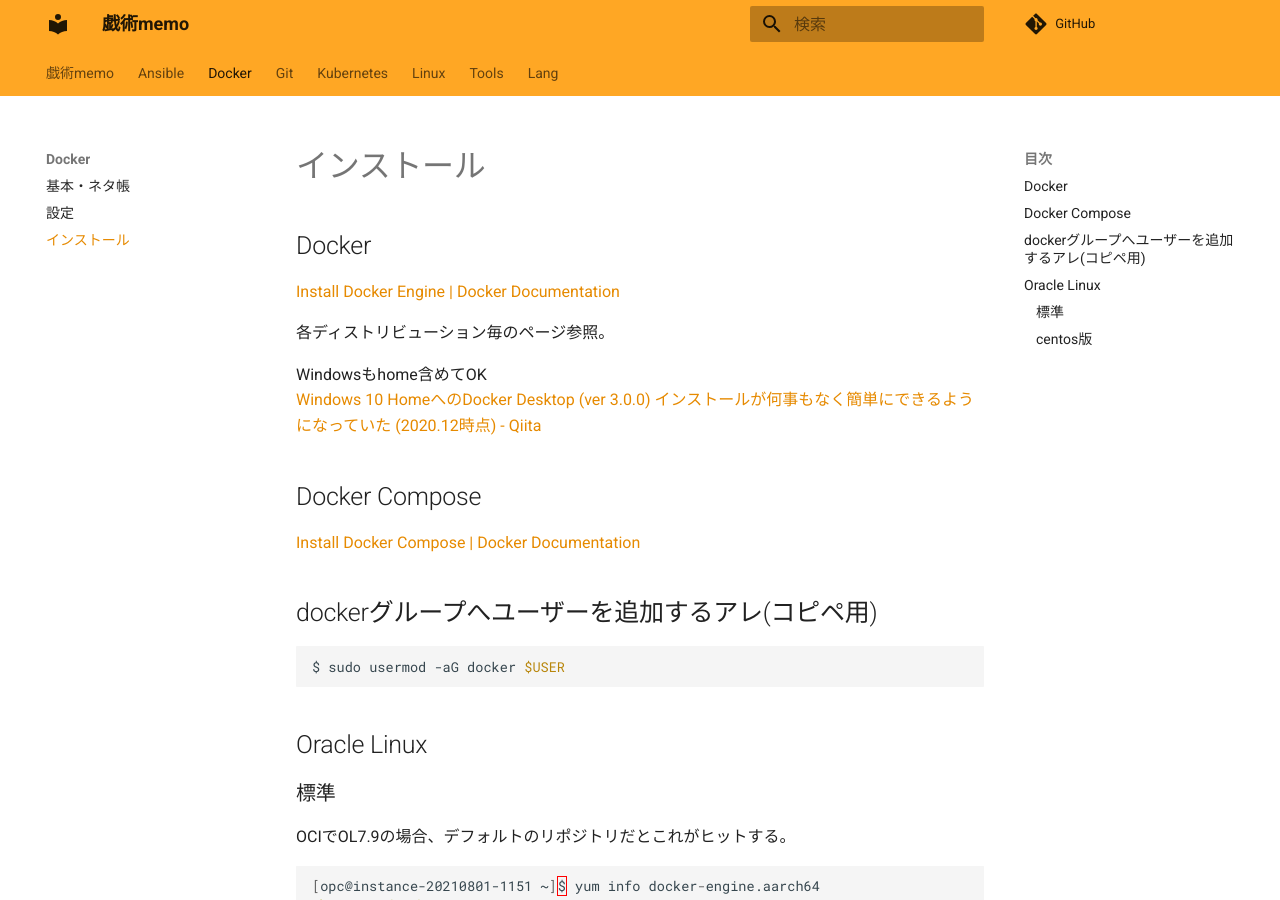
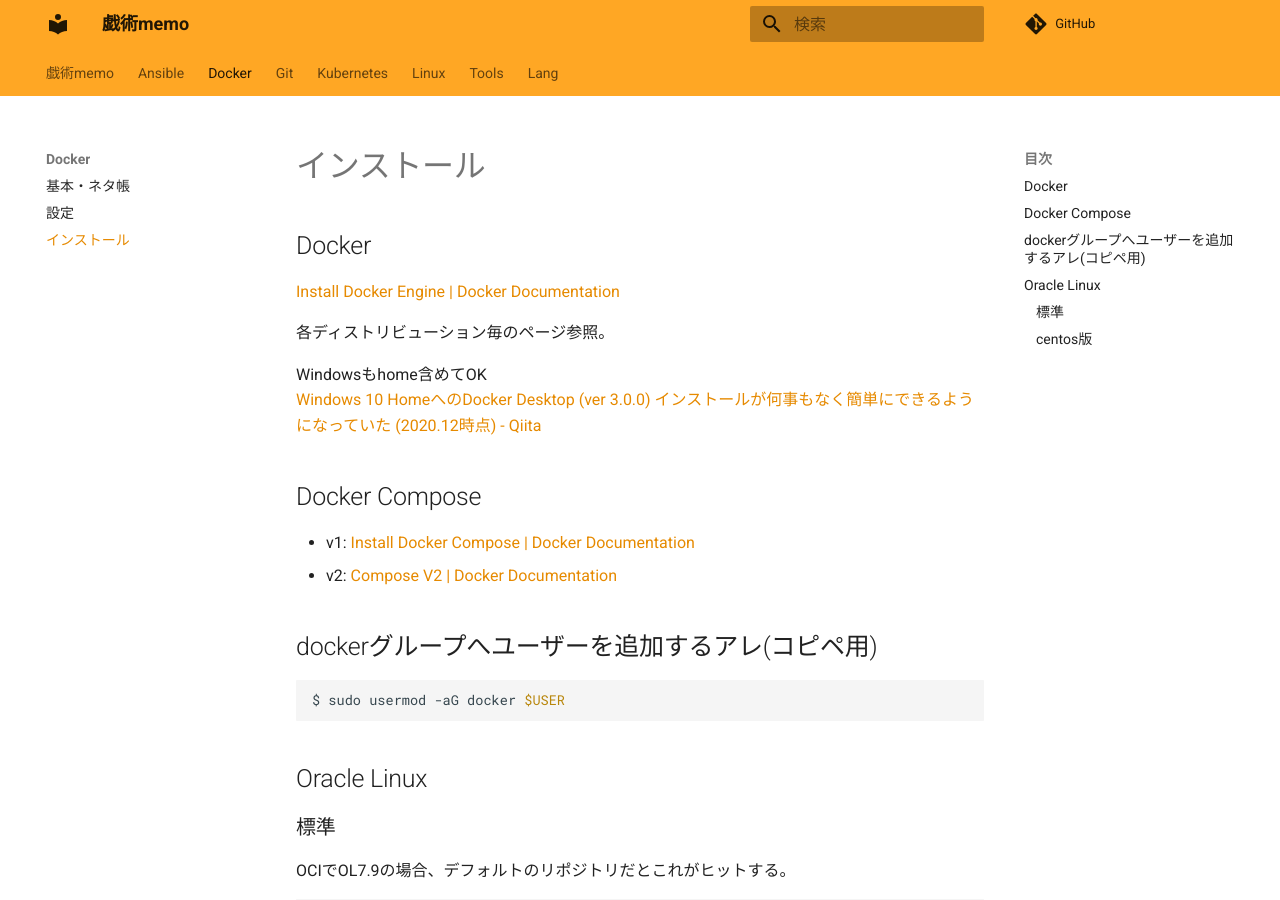
Before and after one commit to zaki-lknr/docs, an MkDocs documentation site: the page built from docs/Docker/install.md, in a window 1280 px wide and 900 px high. Built offline with MkDocs 1.6.1 and Material for MkDocs 9.7.7, drawn with Linux system fonts in a browser that asks for light colours; comment, search, counter and statistics services are not loaded.

Commit message:
add: docker/install: compose v2のインストールへのリンク

```diff
--- a/docs/Docker/install.md
+++ b/docs/Docker/install.md
@@ -11,7 +11,8 @@ Windowsもhome含めてOK
 
 ## Docker Compose
 
-[Install Docker Compose | Docker Documentation](https://docs.docker.com/compose/install/)
+- v1: [Install Docker Compose | Docker Documentation](https://docs.docker.com/compose/install/)
+- v2: [Compose V2 | Docker Documentation](https://docs.docker.com/compose/cli-command/)
 
 ## dockerグループへユーザーを追加するアレ(コピペ用)
 
```
